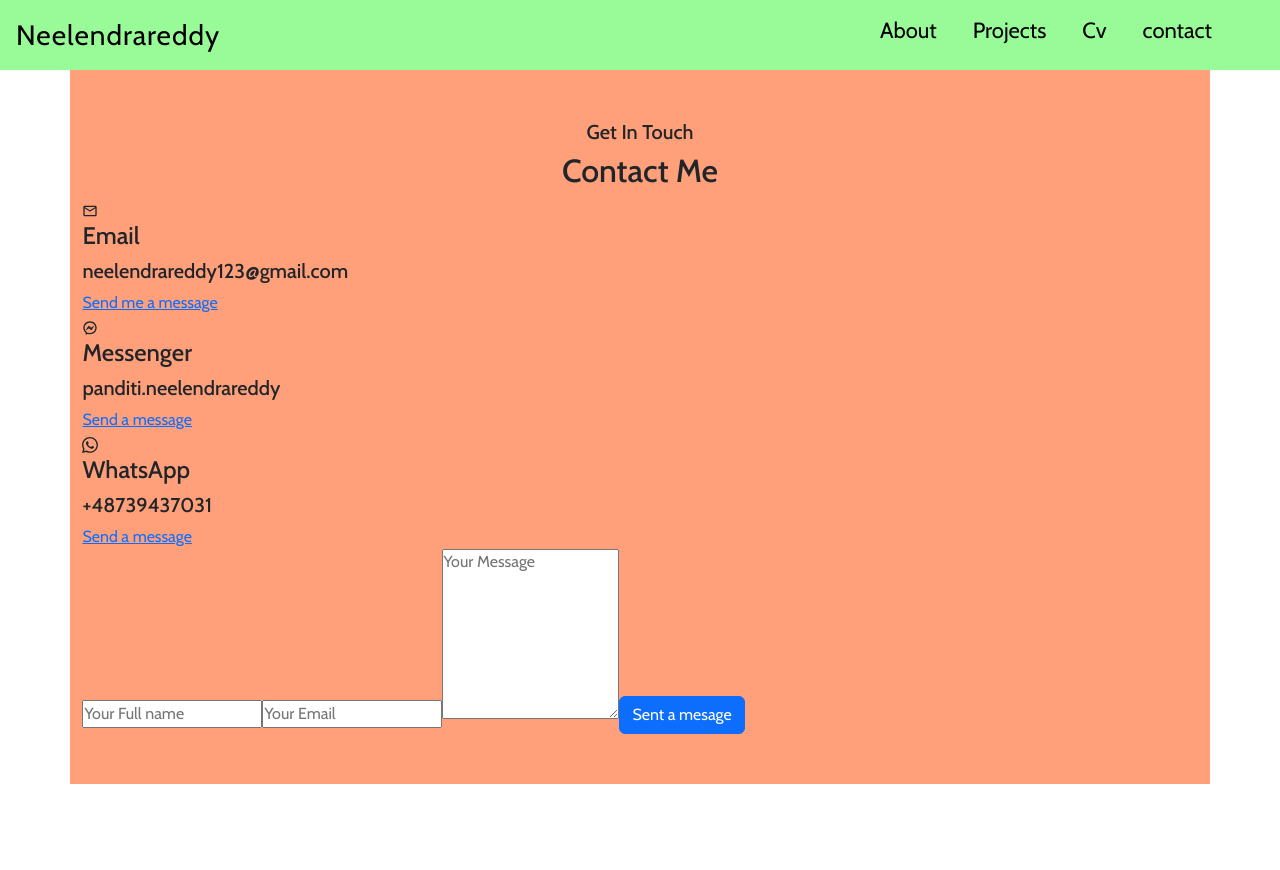
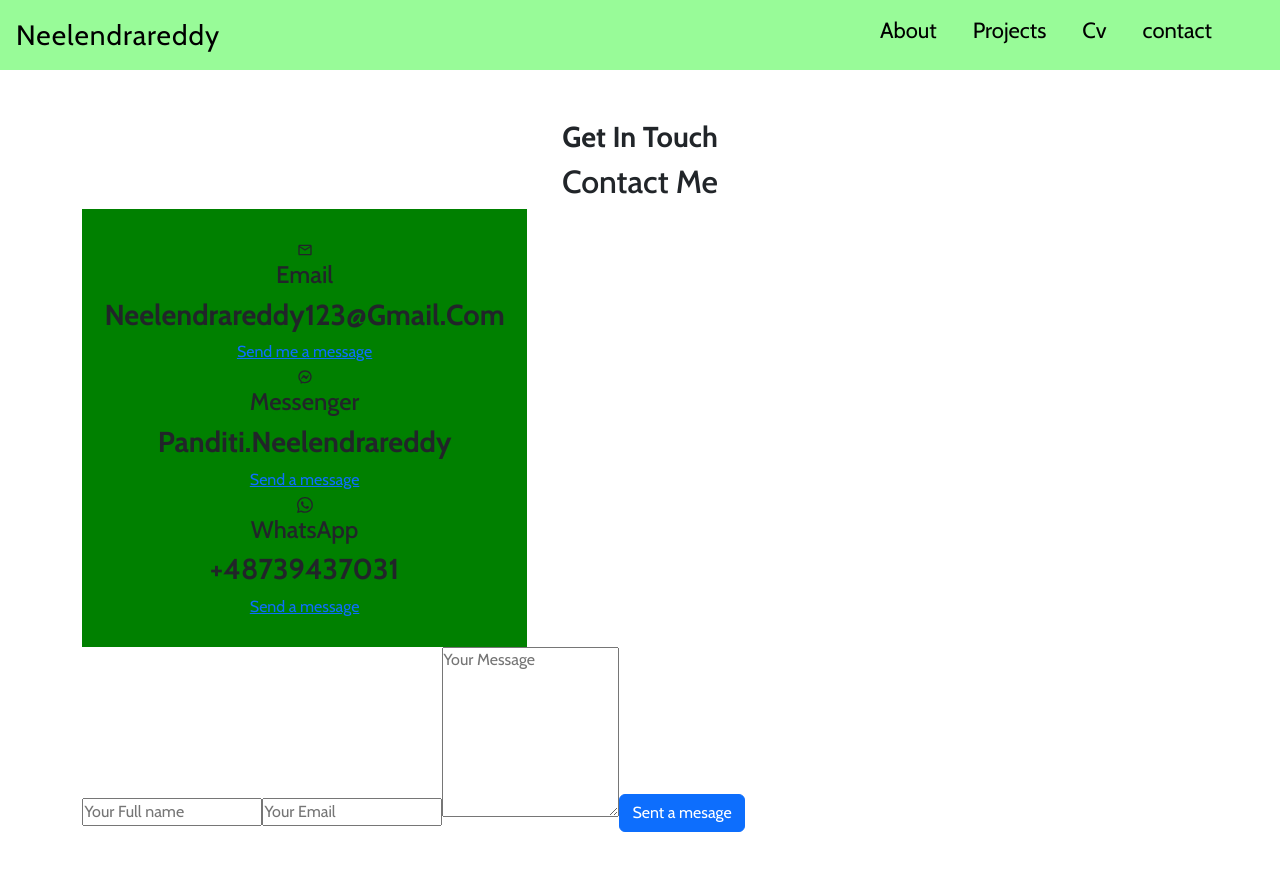
Before and after one commit to neelendrareddy9001/my-portfolio-website, a React (Create React App) app: page /contact in a window 1280 px wide. Shown: the top 870 px of the page. Before the commit the page ends 800 px from the top, so only its background shows below. Built offline with nearby package versions, Linux system fonts and the light colour scheme.

Commit message:
few contact styles added

```diff
--- a/src/component/contact/Contact.scss
+++ b/src/component/contact/Contact.scss
@@ -9,5 +9,29 @@
   justify-content: center;
   align-items: center;
   flex-direction: column;
-  background-color: lightsalmon;
+
+  h5 {
+    text-transform: capitalize;
+    font-weight: bolder;
+    font-size: 1.8rem;
+
+    &::before {
+      content: "";
+      width: 40px;
+      line-height: 3px;
+      background-color: blue;
+    }
+  }
+
+  .container {
+    display: flex;
+    flex-wrap: wrap;
+
+    .contact_options {
+      background-color: green;
+      margin-right: 20px;
+      text-align: center;
+      padding: 28px 22px;
+    }
+  }
 }
```
